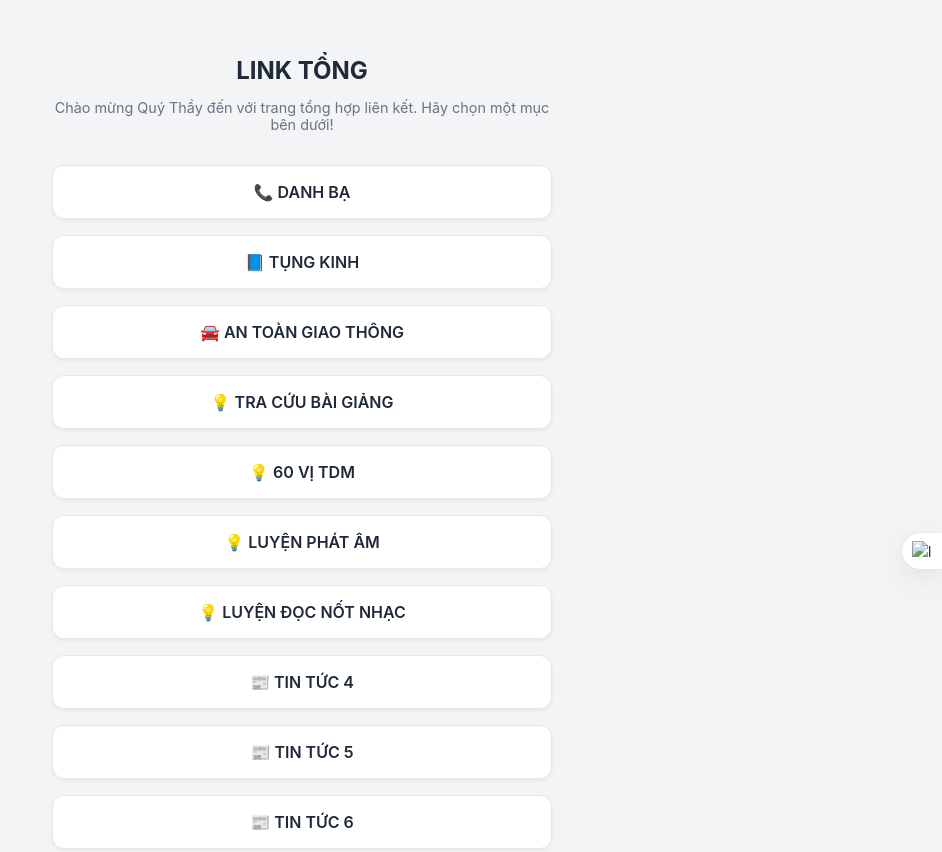
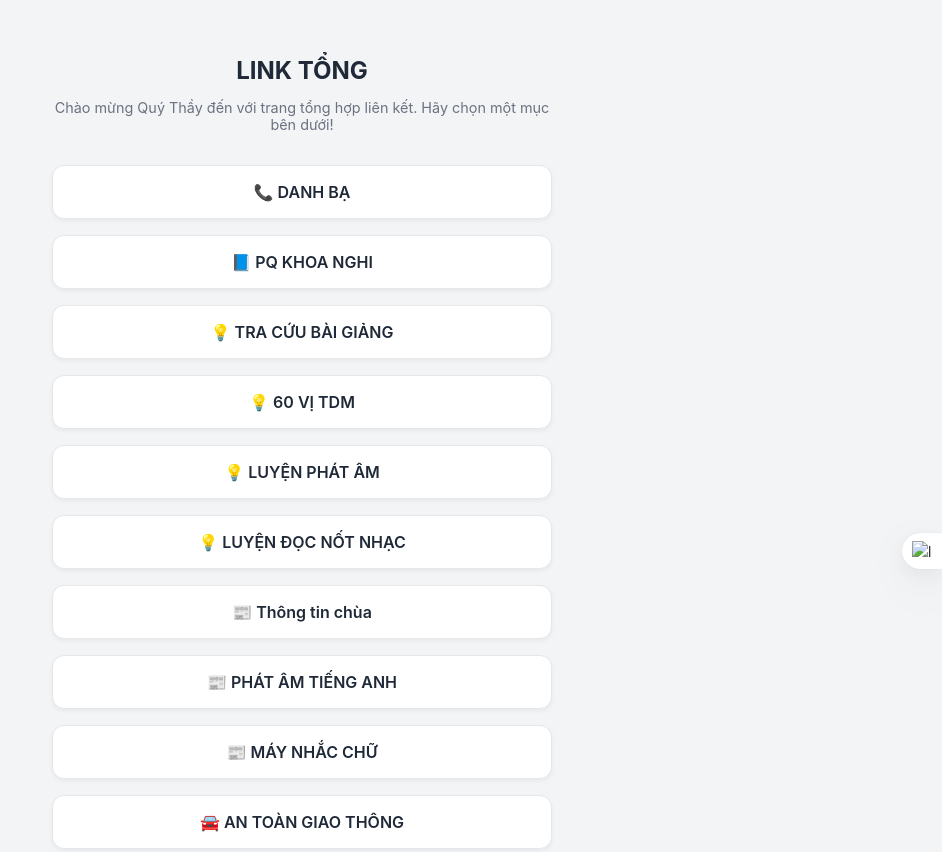
Before and after one commit to gptlohoi-del/linktong, a plain HTML site: page index.html in a window 1280 px wide. Shown: the top 852 px of the page, without its empty margins (338-1280 px from the left). Drawn offline with Linux system fonts and the light colour scheme.

Commit message:
Update index.html

```diff
--- a/index.html
+++ b/index.html
@@ -285,17 +285,17 @@ div[class^="tiktok"].--savior-overlay-z-index-reset {
 
         <div class="links-container">
             <a href="https://danhba-six.vercel.app/" class="link-card" target="_blank" rel="noopener noreferrer">📞 DANH BẠ</a>
-            <a href="https://tungkinh-psi.vercel.app/" class="link-card" target="_blank" rel="noopener noreferrer">📘 TỤNG KINH</a>
-            <a href="https://atgtpq-th8v.vercel.app/" class="link-card" target="_blank" rel="noopener noreferrer">🚘 AN TOÀN GIAO THÔNG</a>
+            <a href="https://tungkinh-psi.vercel.app/" class="link-card" target="_blank" rel="noopener noreferrer">📘 PQ KHOA NGHI</a>
+
             <a href="https://giaoly.vercel.app/" class="link-card" target="_blank" rel="noopener noreferrer">💡 TRA CỨU BÀI GIẢNG</a>
 
             <a href="https://docs.google.com/document/d/1NOzNlvptUZdAU44KWExHSKis3bsB-xo4k82_vpu03as/edit?usp=sharing" class="link-card" target="_blank" rel="noopener noreferrer">💡 60 VỊ TDM</a>
             <a href="https://lelevietnam99.github.io/test-record/" class="link-card" target="_blank" rel="noopener noreferrer">💡 LUYỆN PHÁT ÂM</a>
             <a href="https://lelevietnam99.github.io/HOC-NOT-NHAC/" class="link-card" target="_blank" rel="noopener noreferrer">💡 LUYỆN ĐỌC NỐT NHẠC</a>
-            <a href="https://tuoitre.vn/" class="link-card" target="_blank" rel="noopener noreferrer">📰 TIN TỨC 4</a>
-            <a href="https://tuoitre.vn/" class="link-card" target="_blank" rel="noopener noreferrer">📰 TIN TỨC 5</a>
-            <a href="https://tuoitre.vn/" class="link-card" target="_blank" rel="noopener noreferrer">📰 TIN TỨC 6</a>
-
+            <a href="https://thientonphatquang.com/lien-he/" class="link-card" target="_blank" rel="noopener noreferrer">📰 Thông tin chùa</a>
+            <a href="https://gptlohoi-del.github.io/dansinh/" class="link-card" target="_blank" rel="noopener noreferrer">📰 PHÁT ÂM TIẾNG ANH</a>
+            <a href="https://gptlohoi-del.github.io/telepromter2/" class="link-card" target="_blank" rel="noopener noreferrer">📰 MÁY NHẮC CHỮ</a>
+            <a href="https://atgtpq-th8v.vercel.app/" class="link-card" target="_blank" rel="noopener noreferrer">🚘 AN TOÀN GIAO THÔNG</a>
             <a href="https://pheptinh-ruddy.vercel.app/" class="link-card" target="_blank" rel="noopener noreferrer">💻 PHÉP TÍNH</a>
         </div>
 
```
